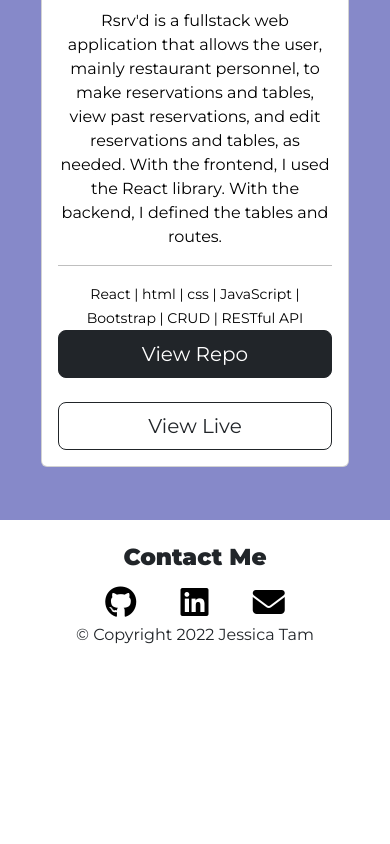
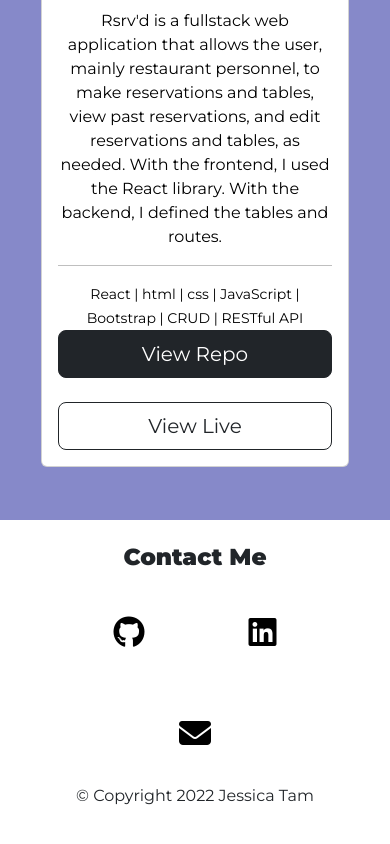
Before and after one commit to jtam128/portfolio, a plain HTML site: page index.html in a window 390 px wide. Shown: the part 4857-5701 px from the top of the page. Before the commit the page ends 5540 px from the top, so only its background shows below. Drawn offline with nearby package versions, Linux system fonts and the light colour scheme.

Commit message:
added margin and font size properties to .footer-icon class

```diff
--- a/css/styles.css
+++ b/css/styles.css
@@ -122,6 +122,11 @@ text-align: center;
 .nav-link {
   font-size: 30px;
 }
+
+.footer-icon{
+  margin: 30px;
+  font-size: 40px;
+ }
 }
 
 @media (max-width: 1200px) {
```
